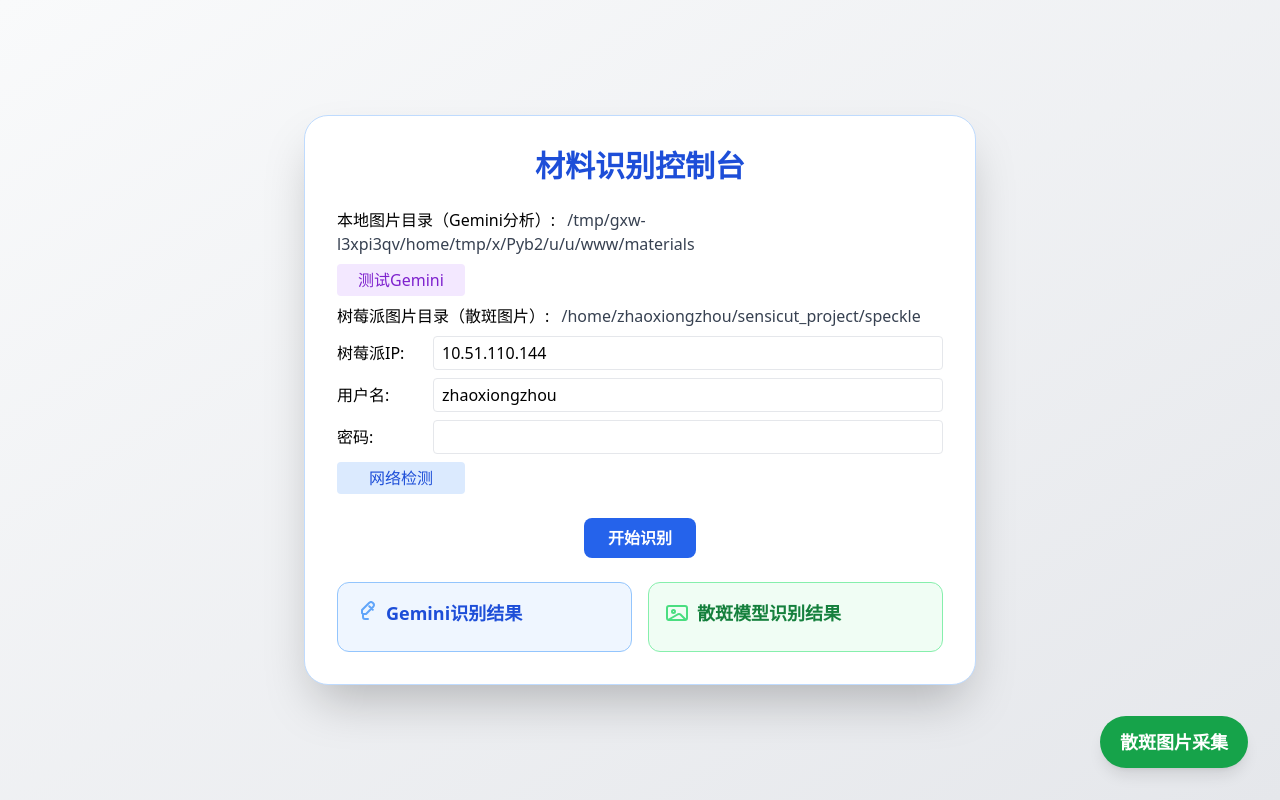
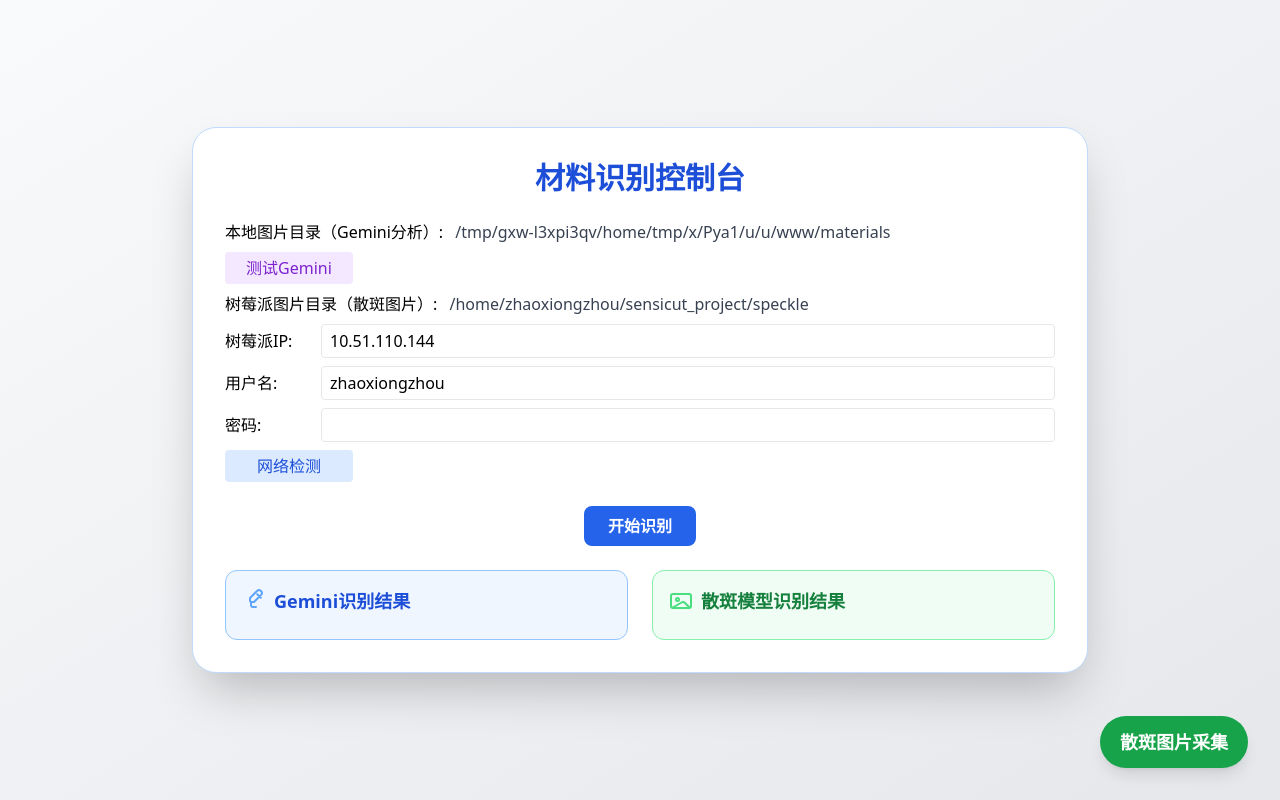
Before and after one commit to zwyxsyu/mRec, a Flask app: page / in a window 1280 px wide. Run offline with Flask 3, Linux system fonts and the light colour scheme; some libraries are stand-ins or nearby versions.

Commit message:
feat: 修改布局

```diff
--- a/app.py
+++ b/app.py
@@ -196,19 +196,30 @@
     status['gemini'] = gemini_tasks[task_id]['results']
     status['gemini_task_id'] = task_id
 
-    # TODO: 综合Gemini和散斑结果，后续实现融合逻辑
-    # 目前直接返回示例HTML，便于前端调试
-    status['final_result'] = '''<div class="flex items-center gap-2 mb-2">
-        <span class="font-bold text-yellow-700 text-base">总耗时: 1234 ms</span>
-    </div>
-    <div class="grid grid-cols-2 gap-x-4 gap-y-1 text-xs">
-        <div><span class="font-medium text-gray-600">材料类型：</span>错误</div>
-        <div><span class="font-medium text-gray-600">材料名称：</span>分析失败</div>
-        <div><span class="font-medium text-gray-600">置信度：</span>0.00</div>
-        <div><span class="font-medium text-gray-600">颜色：</span>-</div>
-        <div><span class="font-medium text-gray-600">纹理：</span>-</div>
-        <div><span class="font-medium text-gray-600">硬度：</span>-</div>
-    </div>'''
+    # 计算总耗时（取两者中的最大值）
+    gemini_elapsed = max([result.get('elapsed_ms', 0) for result in status['gemini']]) if status['gemini'] else 0
+    speckle_elapsed = status['speckle'].get('elapsed_ms', 0) if status['speckle'] and isinstance(status['speckle'], dict) else 0
+    max_elapsed = max(gemini_elapsed, speckle_elapsed)
+
+    # 生成最终结果HTML
+    if status['success']:
+        gemini_result = status['gemini'][0]['detailed_result'] if status['gemini'] and status['gemini'][0].get('detailed_result') else {}
+        speckle_result = status['speckle'] if status['speckle'] and isinstance(status['speckle'], dict) else {}
+
+        status['final_result'] = f'''<div class="flex items-center gap-2 mb-2">
+            <span class="font-bold text-yellow-700 text-base">总耗时: {max_elapsed} ms</span>
+        </div>
+        <div class="grid grid-cols-2 gap-x-4 gap-y-1 text-xs">
+            <div><span class="font-medium text-gray-600">材料类型：</span>{gemini_result.get('material_type', '未知')}</div>
+            <div><span class="font-medium text-gray-600">材料名称：</span>{gemini_result.get('material_name', '未知')}</div>
+            <div><span class="font-medium text-gray-600">置信度：</span>{gemini_result.get('confidence', 0.0):.2f}</div>
+            <div><span class="font-medium text-gray-600">颜色：</span>{gemini_result.get('properties', {}).get('color', '-')}</div>
+            <div><span class="font-medium text-gray-600">纹理：</span>{gemini_result.get('properties', {}).get('texture', '-')}</div>
+            <div><span class="font-medium text-gray-600">硬度：</span>{gemini_result.get('properties', {}).get('hardness', '-')}</div>
+        </div>'''
+    else:
+        status['final_result'] = '''<div class="text-red-500">识别失败，请重试</div>'''
+
     return jsonify(status)
 
 @app.route('/gemini_progress', methods=['GET'])
@@ -290,6 +301,10 @@
     except Exception as e:
         return jsonify({'success': False, 'msg': f'采集失败: {e}'})
 
+@app.route('/speckle_image/<path:filename>')
+def speckle_image(filename):
+    return send_file(os.path.join(SPECKLE_IMAGE_DIR, filename))
+
 if __name__ == '__main__':
     os.makedirs(GEMINI_IMAGE_DIR, exist_ok=True)
     os.makedirs(SPECKLE_IMAGE_DIR, exist_ok=True)
--- a/requirements.txt
+++ b/requirements.txt
@@ -1,6 +1,6 @@
 flask
 torch==2.7.1
-fastai==2.7.12
+fastai==2.8.2
 matplotlib
 pillow
 scikit-learn
--- a/templates/index.html
+++ b/templates/index.html
@@ -16,7 +16,7 @@
       >散斑图片采集</a
     >
     <div
-      class="bg-white p-8 rounded-3xl shadow-2xl max-w-2xl w-full text-center border border-blue-200"
+      class="bg-white p-8 rounded-3xl shadow-2xl max-w-4xl w-full text-center border border-blue-200"
     >
       <h1 class="text-3xl font-extrabold text-blue-700 mb-6">材料识别控制台</h1>
       <!-- 配置区 -->
@@ -84,30 +84,76 @@
           开始识别
         </button>
         <!-- 综合结果区，初始隐藏 -->
-        <div class="mt-4" id="final_result" style="display:none;">
+        <div class="mt-4" id="final_result" style="display: none">
           <div class="bg-yellow-50 p-4 rounded-xl border border-yellow-300">
-            <h2 class="text-lg font-bold text-yellow-700 mb-2 flex items-center gap-2">
+            <h2
+              class="text-lg font-bold text-yellow-700 mb-2 flex items-center gap-2"
+            >
               <!-- 结果相关图标：奖杯 -->
-              <svg class="w-6 h-6 text-yellow-400" fill="none" stroke="currentColor" stroke-width="2" viewBox="0 0 24 24"><path stroke-linecap="round" stroke-linejoin="round" d="M8 21h8m-4-4v4m0 0a7 7 0 007-7V5a2 2 0 00-2-2H7a2 2 0 00-2 2v9a7 7 0 007 7z" /></svg>
+              <svg
+                class="w-6 h-6 text-yellow-400"
+                fill="none"
+                stroke="currentColor"
+                stroke-width="2"
+                viewBox="0 0 24 24"
+              >
+                <path
+                  stroke-linecap="round"
+                  stroke-linejoin="round"
+                  d="M8 21h8m-4-4v4m0 0a7 7 0 007-7V5a2 2 0 00-2-2H7a2 2 0 00-2 2v9a7 7 0 007 7z"
+                />
+              </svg>
               耗材识别最终结果
             </h2>
-            <div id="final_result_content" class="text-left text-gray-800 text-sm min-h-[60px] flex flex-col gap-1"></div>
+            <div
+              id="final_result_content"
+              class="text-left text-gray-800 text-sm min-h-[60px] flex flex-col gap-1"
+            ></div>
           </div>
         </div>
       </div>
       <!-- 结果区 -->
-      <div class="grid grid-cols-1 sm:grid-cols-2 gap-4">
+      <div class="grid grid-cols-1 lg:grid-cols-2 gap-6">
         <div class="bg-blue-50 p-4 rounded-xl border border-blue-300">
-          <h2 class="text-lg font-bold text-blue-700 mb-2 flex items-center gap-2">
-            <svg class="w-6 h-6 text-blue-400" fill="none" stroke="currentColor" stroke-width="2" viewBox="0 0 24 24"><path stroke-linecap="round" stroke-linejoin="round" d="M15.232 5.232l3.536 3.536M9 13h3l7-7a2.828 2.828 0 00-4-4l-7 7v3zm0 0v3a2 2 0 002 2h3"></path></svg>
+          <h2
+            class="text-lg font-bold text-blue-700 mb-2 flex items-center gap-2"
+          >
+            <svg
+              class="w-6 h-6 text-blue-400"
+              fill="none"
+              stroke="currentColor"
+              stroke-width="2"
+              viewBox="0 0 24 24"
+            >
+              <path
+                stroke-linecap="round"
+                stroke-linejoin="round"
+                d="M15.232 5.232l3.536 3.536M9 13h3l7-7a2.828 2.828 0 00-4-4l-7 7v3zm0 0v3a2 2 0 002 2h3"
+              ></path>
+            </svg>
             Gemini识别结果
           </h2>
-          <div id="gemini_result" class="text-left text-gray-800 text-sm max-h-96 overflow-y-auto space-y-4"></div>
+          <div
+            id="gemini_result"
+            class="text-left text-gray-800 text-sm max-h-96 overflow-y-auto space-y-4"
+          ></div>
         </div>
         <div class="bg-green-50 p-4 rounded-xl border border-green-300">
-          <h2 class="text-lg font-bold text-green-700 mb-2 flex items-center gap-2">
+          <h2
+            class="text-lg font-bold text-green-700 mb-2 flex items-center gap-2"
+          >
             <!-- 图片相关图标：图片 -->
-            <svg class="w-6 h-6 text-green-400" fill="none" stroke="currentColor" stroke-width="2" viewBox="0 0 24 24"><rect width="20" height="14" x="2" y="5" rx="2"/><circle cx="8.5" cy="10.5" r="1.5"/><path d="M21 19l-5.5-5.5a2.121 2.121 0 00-3 0L3 19"/></svg>
+            <svg
+              class="w-6 h-6 text-green-400"
+              fill="none"
+              stroke="currentColor"
+              stroke-width="2"
+              viewBox="0 0 24 24"
+            >
+              <rect width="20" height="14" x="2" y="5" rx="2" />
+              <circle cx="8.5" cy="10.5" r="1.5" />
+              <path d="M21 19l-5.5-5.5a2.121 2.121 0 00-3 0L3 19" />
+            </svg>
             散斑模型识别结果
           </h2>
           <div
@@ -151,7 +197,9 @@
         document.getElementById("raspberry_log").innerText = "";
         // 显示loading
         document.getElementById("final_result").style.display = "block";
-        document.getElementById("final_result_content").innerHTML = `<div class='flex items-center gap-2 text-yellow-600'><svg class='animate-spin h-5 w-5 mr-2 text-yellow-500' xmlns='http://www.w3.org/2000/svg' fill='none' viewBox='0 0 24 24'><circle class='opacity-25' cx='12' cy='12' r='10' stroke='currentColor' stroke-width='4'></circle><path class='opacity-75' fill='currentColor' d='M4 12a8 8 0 018-8v8z'></path></svg>识别中...</div>`;
+        document.getElementById(
+          "final_result_content"
+        ).innerHTML = `<div class='flex items-center gap-2 text-yellow-600'><svg class='animate-spin h-5 w-5 mr-2 text-yellow-500' xmlns='http://www.w3.org/2000/svg' fill='none' viewBox='0 0 24 24'><circle class='opacity-25' cx='12' cy='12' r='10' stroke='currentColor' stroke-width='4'></circle><path class='opacity-75' fill='currentColor' d='M4 12a8 8 0 018-8v8z'></path></svg>识别中...</div>`;
         fetch("/start_recognition", {
           method: "POST",
           headers: { "Content-Type": "application/json" },
@@ -168,21 +216,47 @@
                   <div class="shadow-md hover:shadow-lg transition-shadow mb-3 p-4 bg-white rounded-xl border border-blue-100">
                     <div class="flex items-center gap-2 mb-2">
                       <svg class="w-5 h-5 text-blue-400" fill="none" stroke="currentColor" stroke-width="2" viewBox="0 0 24 24"><path stroke-linecap="round" stroke-linejoin="round" d="M15.232 5.232l3.536 3.536M9 13h3l7-7a2.828 2.828 0 00-4-4l-7 7v3zm0 0v3a2 2 0 002 2h3"></path></svg>
-                      <span class="font-bold text-blue-700 text-base">${item.filename}</span>
-                      <span class="ml-auto text-xs text-gray-400">耗时: ${item.elapsed_ms || '-' } ms</span>
+                      <span class="font-bold text-blue-700 text-base">${
+                        item.filename
+                      }</span>
+                      <span class="ml-auto text-xs text-gray-400">耗时: ${
+                        item.elapsed_ms || "-"
+                      } ms</span>
                     </div>
                     <div class="grid grid-cols-2 gap-x-4 gap-y-1 text-xs">
-                      <div><span class="font-medium text-gray-600">材料类型：</span>${detail.material_type || "-"}</div>
-                      <div><span class="font-medium text-gray-600">材料名称：</span>${detail.material_name || "-"}</div>
-                      <div><span class="font-medium text-gray-600">置信度：</span>${detail.confidence !== undefined ? Number(detail.confidence).toFixed(2) : "-"}</div>
-                      <div><span class="font-medium text-gray-600">颜色：</span>${detail.properties?.color || "-"}</div>
-                      <div><span class="font-medium text-gray-600">纹理：</span>${detail.properties?.texture || "-"}</div>
-                      <div><span class="font-medium text-gray-600">硬度：</span>${detail.properties?.hardness || "-"}</div>
-                      <div><span class="font-medium text-gray-600">建议功率：</span>${detail.cutting_parameters?.power || "-"}</div>
-                      <div><span class="font-medium text-gray-600">建议速度：</span>${detail.cutting_parameters?.speed || "-"}</div>
+                      <div><span class="font-medium text-gray-600">材料类型：</span>${
+                        detail.material_type || "-"
+                      }</div>
+                      <div><span class="font-medium text-gray-600">材料名称：</span>${
+                        detail.material_name || "-"
+                      }</div>
+                      <div><span class="font-medium text-gray-600">置信度：</span>${
+                        detail.confidence !== undefined
+                          ? Number(detail.confidence).toFixed(2)
+                          : "-"
+                      }</div>
+                      <div><span class="font-medium text-gray-600">颜色：</span>${
+                        detail.properties?.color || "-"
+                      }</div>
+                      <div><span class="font-medium text-gray-600">纹理：</span>${
+                        detail.properties?.texture || "-"
+                      }</div>
+                      <div><span class="font-medium text-gray-600">硬度：</span>${
+                        detail.properties?.hardness || "-"
+                      }</div>
+                      <div><span class="font-medium text-gray-600">建议功率：</span>${
+                        detail.cutting_parameters?.power || "-"
+                      }</div>
+                      <div><span class="font-medium text-gray-600">建议速度：</span>${
+                        detail.cutting_parameters?.speed || "-"
+                      }</div>
                     </div>
-                    <div class="mt-2 text-xs text-gray-500"><span class="font-medium text-gray-600">安全提示：</span>${detail.safety_notes || "-"}</div>
-                    <div class="mt-1 text-xs text-gray-400">${detail.description || ""}</div>
+                    <div class="mt-2 text-xs text-gray-500"><span class="font-medium text-gray-600">安全提示：</span>${
+                      detail.safety_notes || "-"
+                    }</div>
+                    <div class="mt-1 text-xs text-gray-400">${
+                      detail.description || ""
+                    }</div>
                   </div>
                 `;
               });
@@ -190,23 +264,85 @@
             } else {
               document.getElementById("gemini_result").innerHTML = "";
             }
+            // 散斑模型识别结果
             if (d.speckle) {
               if (d.speckle.error) {
-                document.getElementById("speckle_result").innerText = d.speckle.error;
+                document.getElementById("speckle_result").innerHTML = `
+                  <div class="shadow-md hover:shadow-lg transition-shadow mb-3 p-4 bg-white rounded-xl border border-green-100">
+                    <div class="text-red-500">${d.speckle.error}</div>
+                  </div>`;
               } else {
-                document.getElementById("speckle_result").innerText = `${d.speckle.filename}: ${d.speckle.result}`;
+                document.getElementById("speckle_result").innerHTML = `
+                  <div class="shadow-md hover:shadow-lg transition-shadow mb-3 p-4 bg-white rounded-xl border border-green-100">
+                    <div class="flex items-center justify-between gap-2 mb-2">
+                      <div class="flex items-center gap-2 min-w-0">
+                        <svg class="w-5 h-5 flex-shrink-0 text-green-400" fill="none" stroke="currentColor" stroke-width="2" viewBox="0 0 24 24">
+                          <rect width="20" height="14" x="2" y="5" rx="2"/>
+                          <circle cx="8.5" cy="10.5" r="1.5"/>
+                          <path d="M21 19l-5.5-5.5a2.121 2.121 0 00-3 0L3 19"/>
+                        </svg>
+                        <span class="font-bold text-green-700 text-base truncate">${
+                          d.speckle.filename
+                        }</span>
+                      </div>
+                      <span class="text-xs text-gray-400 flex-shrink-0">耗时: ${
+                        d.speckle.elapsed_ms || "-"
+                      } ms</span>
+                    </div>
+                    <div class="grid grid-cols-2 gap-x-4 gap-y-1 text-xs mb-3">
+                      <div><span class="font-medium text-gray-600">耗材识别：</span>${
+                        d.speckle.result
+                      }</div>
+                      <div><span class="font-medium text-gray-600">置信度：</span>${
+                        d.speckle.confidence
+                          ? (d.speckle.confidence * 100).toFixed(2) + "%"
+                          : "-"
+                      }</div>
+                    </div>
+                    <div>
+                      <img src="/speckle_image/${d.speckle.filename}"
+                           alt="散斑图片"
+                           class="w-full h-48 object-contain rounded-lg border border-gray-200"
+                           onclick="window.open(this.src, '_blank')"
+                           style="cursor: pointer;"
+                      />
+                    </div>
+                  </div>`;
               }
-            }
-            if (d.raspberry_log) {
-              document.getElementById("raspberry_log").innerText = d.raspberry_log;
+              if (d.raspberry_log) {
+                // 过滤掉不需要的日志信息
+                let log = d.raspberry_log
+                  .replace(/拍照完成/g, "")
+                  .replace(/拍照成功，图片保存于:\s*/g, "")
+                  .replace(
+                    /\/home\/zhaoxiongzhou\/sensicut_project\/speckle\/[^\s]*/g,
+                    ""
+                  ) // 过滤完整路径
+                  .replace(/树莓派日志：\s*/g, "") // 过滤"树莓派日志："前缀
+                  .trim();
+
+                if (log) {
+                  // 只有在有其他日志信息时才显示
+                  document.getElementById("raspberry_log").innerHTML = `
+                    <div class="mt-2 p-2 bg-gray-50 rounded text-xs">
+                      <span class="font-medium">树莓派日志：</span>${log}
+                    </div>`;
+                } else {
+                  document.getElementById("raspberry_log").innerHTML = "";
+                }
+              }
             }
             // 渲染最终综合结果
             if (d.final_result) {
-              document.getElementById("final_result_content").innerHTML = d.final_result;
+              document.getElementById("final_result_content").innerHTML =
+                d.final_result;
               document.getElementById("final_result").style.display = "block";
               // 直接平滑滚动到页面最底部
               setTimeout(() => {
-                window.scrollTo({ top: document.body.scrollHeight, behavior: "smooth" });
+                window.scrollTo({
+                  top: document.body.scrollHeight,
+                  behavior: "smooth",
+                });
               }, 100);
             } else {
               document.getElementById("final_result_content").innerHTML = "";
```
Also changed, not shown: speckle_recognizer.py (+7 -3 lines).
